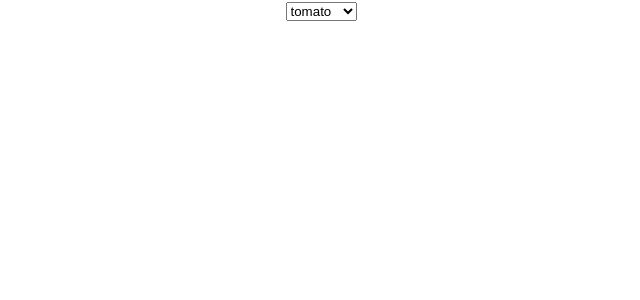
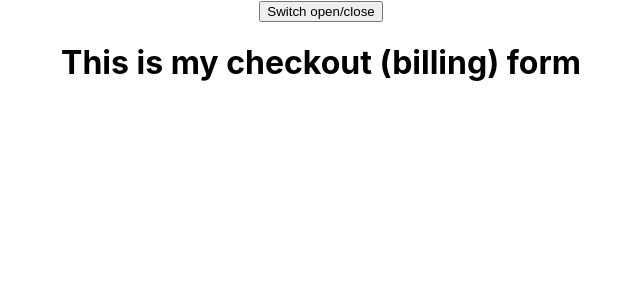
Before and after one commit to adeliadanjou/react-forms-conditions-lists, a React (Create React App) app: page / in a window 1280 px wide. Shown: the top 300 px of the page, without its empty margins (319-959 px from the left). Built offline with nearby package versions, Linux system fonts and the light colour scheme.

Commit message:
added toggable

```diff
--- a/src/App.js
+++ b/src/App.js
@@ -2,6 +2,7 @@ import React from 'react';
 import logo from './logo.svg';
 import './App.css';
 import EmployeeProfile from './EmployeeProfile'
+import Toggable from './components/Toggable/Toggable'
 
 class App extends React.Component {
   constructor() {
@@ -64,7 +65,9 @@ class App extends React.Component {
 
     return (
       <div className="App">
-        <select>{ingredientsList}</select>
+        <Toggable>
+          <h1>This is my checkout (billing) form</h1>
+        </Toggable>
       </div>
     );
   }
--- /dev/null
+++ b/src/components/Toggable/Toggable.js
@@ -0,0 +1,30 @@
+import React, { Component } from 'react'
+
+export default class Toggable extends Component {
+    constructor () {
+        super();
+        this.state = {open: true}
+    }
+
+    switchState = () => {
+        this.setState({open: !this.state.open})
+    }
+
+    render () {
+        let displayStr;
+
+        if (this.state.open) {
+            displayStr = "block"
+        }   else {
+            displayStr = "none"
+        }
+        return (
+            <div>
+                <button onClick={this.switchState}>Switch open/close</button>
+                <div style={{display: displayStr}}>
+                    {this.props.children}
+                </div>
+            </div>
+        )
+    }
+}
```
Also changed, not shown: src/components/Toggable/indexboprrar.html (added).
